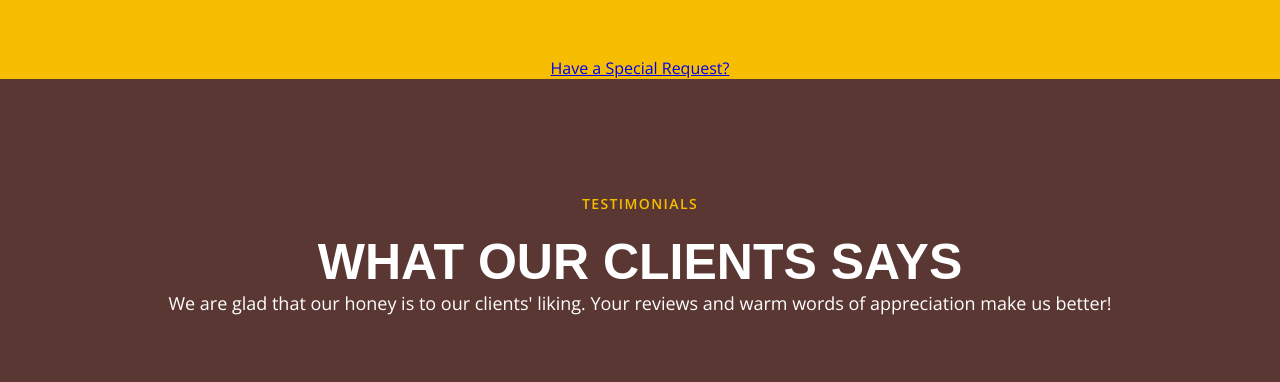
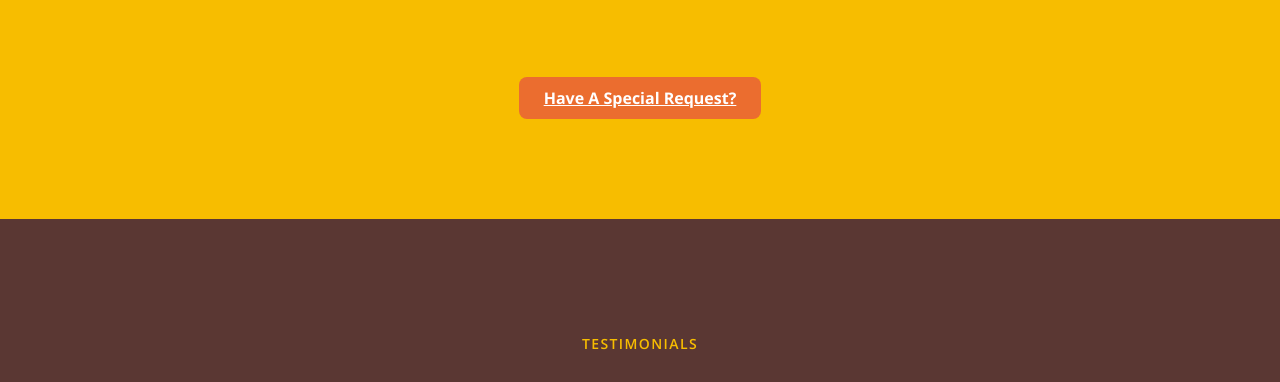
Before and after one commit to obond3006/Honey-bee-project, a plain HTML site: page index.html in a window 1280 px wide. Shown: the part 4316-4698 px from the top of the page. Drawn offline with nearby package versions, Linux system fonts and the light colour scheme; a web font is replaced by a local one.

Commit message:
Added button

```diff
--- a/css/steps.css
+++ b/css/steps.css
@@ -70,6 +70,23 @@
     padding: 5px;
 }
 
+.button-request {
+    color: white;
+    background-color: var(--h2-text-color);
+    padding: 10px 25px;
+    border-radius: 8px;
+    border:0;
+    text-transform: capitalize;
+    font-weight: bold;
+    text-align: center;
+    align-self: center;
+    margin-top: 20px;
+    margin-bottom: 100px;
+}
+
+.button-request:hover{
+    background-color: orange;
+}
 
 @media (min-width:320px) {
 }
--- a/index.html
+++ b/index.html
@@ -405,7 +405,7 @@
                         We are really quick at shipping, so you'll get your parcel in a couple of days.
                     </p>
                 </div>
-                <a href="#contact" class="button">Have a Special Request?</a>
+                <a href="#contact" class="button-request">Have a Special Request?</a>
             </div>
 
         </section>
```
